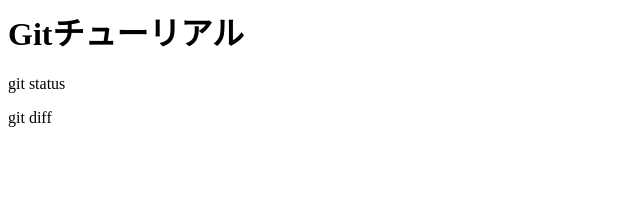
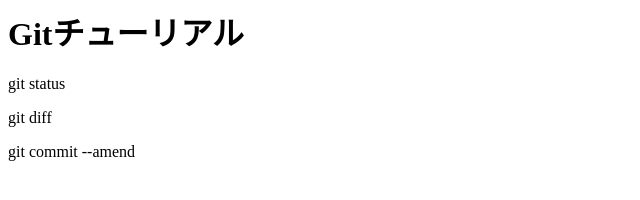
Before and after one commit to Yugo-Komeno/git_tutorial, a plain HTML site: page index.html in a window 1280 px wide. Shown: the whole page, without its empty margins (0-640 px from the left). Drawn offline with Linux system fonts and the light colour scheme.

Commit message:
git commit --amendを追記

```diff
--- a/index.html
+++ b/index.html
@@ -1,3 +1,4 @@
 <h1>Gitチューリアル</h1>
 <p>git status</p>
 <p>git diff</p>
+<P>git commit --amend</p>
```
